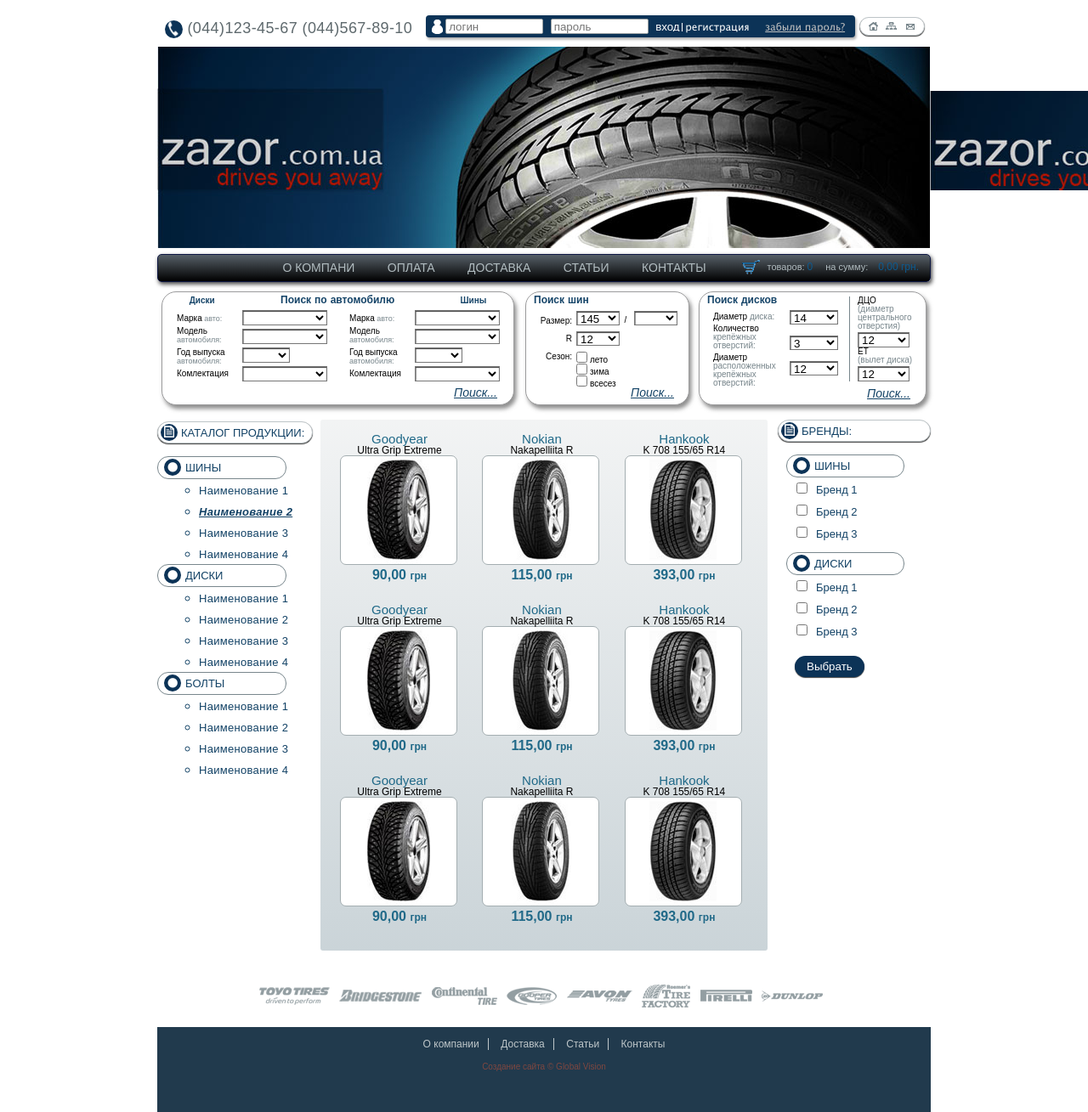
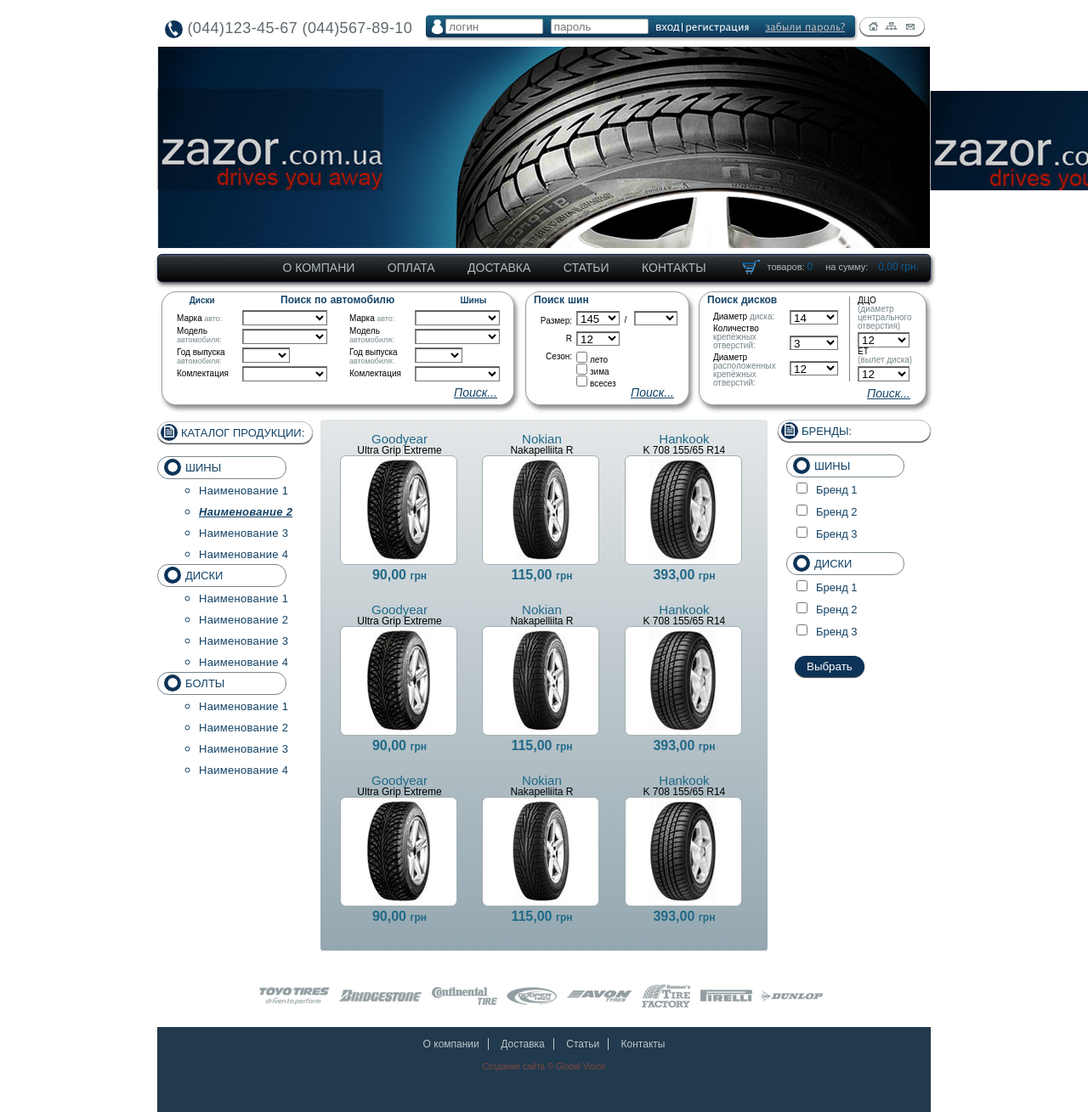
Before and after one commit to logolevel/homework6, a plain HTML site: page index.html in a window 1280 px wide. Shown: the top 1309 px of the page at 85% size. Drawn offline with Linux system fonts and the light colour scheme; files whose address does not match are found by name.

Commit message:
Edited some blocks gradient

```diff
--- a/css/style.css
+++ b/css/style.css
@@ -36,6 +36,12 @@ a {
 background-color: -moz-linear-gradient(top, rgb(12,51,87) 0%, rgb(30,101,132) 100%);
 background-color: -webkit-linear-gradient(top, rgb(12,51,87) 0%,rgb(30,101,132) 100%);
 background-color: linear-gradient(to bottom, rgb(12,51,87) 0%,rgb(30,101,132) 100%);
+}
+.blue-color-gr {
+	background: rgb(31,103,135);
+background: -moz-linear-gradient(top, rgb(31,103,135) 0%, rgb(12,51,87) 100%);
+background: -webkit-linear-gradient(top, rgb(31,103,135) 0%,rgb(12,51,87) 100%);
+background: linear-gradient(to bottom, rgb(31,103,135) 0%,rgb(12,51,87) 100%);
 }
 .sprite {
 	background-image: url(../img/sprite-icons.png);
@@ -189,10 +195,13 @@ box-shadow: 0px 1px 1px 0px rgba(0,0,0,0.75);
 	color: #b1bcc0;
 	padding-right: 13px;
 	padding-top: 3px;
-	background-image: linear-gradient(to top, #000 0%, #576068 100%);
 	border: 1px solid #0d1642;
 	border-radius: 5px;
 	box-shadow: 1.5px 2.6px 5px rgba(0, 0, 0, 0.75);
+	background: rgb(77,86,99);
+background: -moz-linear-gradient(top, rgb(77,86,99) 0%, rgb(58,64,70) 8%, rgb(45,50,54) 12%, rgb(2,2,2) 100%);
+background: -webkit-linear-gradient(top, rgb(77,86,99) 0%,rgb(58,64,70) 8%,rgb(45,50,54) 12%,rgb(2,2,2) 100%);
+background: linear-gradient(to bottom, rgb(77,86,99) 0%,rgb(58,64,70) 8%,rgb(45,50,54) 12%,rgb(2,2,2) 100%);
 }
 .menu {
 	float: right;
@@ -213,10 +222,10 @@ box-shadow: 0px 1px 1px 0px rgba(0,0,0,0.75);
 .menu a:hover {
 	background-color: #f60303;
 	color: #fff;
-	background-color: rgb(12,51,87);
-background-color: -moz-linear-gradient(top, rgb(12,51,87) 0%, rgb(30,101,132) 100%);
-background-color: -webkit-linear-gradient(top, rgb(12,51,87) 0%,rgb(30,101,132) 100%);
-background-color: linear-gradient(to bottom, rgb(12,51,87) 0%,rgb(30,101,132) 100%);
+	background: rgb(31,103,135);
+background: -moz-linear-gradient(top, rgb(31,103,135) 0%, rgb(12,51,87) 100%);
+background: -webkit-linear-gradient(top, rgb(31,103,135) 0%,rgb(12,51,87) 100%);
+background: linear-gradient(to bottom, rgb(31,103,135) 0%,rgb(12,51,87) 100%);
 
 }
 .basket {
@@ -518,10 +527,12 @@ a.active {
 .productions {
 	float: left;
 	width: 526px;
-	background-color: #fff;
-background-image: linear-gradient(to top, rgba(35, 75, 93, 0.24) 0%, rgba(201, 207, 209, 0.24) 100%);
 	border-radius: 3px;
 	padding-bottom: 22px;
+	background: rgb(228,231,232);
+background: -moz-linear-gradient(top, rgb(228,231,232) 0%, rgb(148,167,176) 100%);
+background: -webkit-linear-gradient(top, rgb(228,231,232) 0%,rgb(148,167,176) 100%);
+background: linear-gradient(to bottom, rgb(228,231,232) 0%,rgb(148,167,176) 100%);
 }
 .product {
 	margin-top: 15px;
--- a/index.html
+++ b/index.html
@@ -15,7 +15,7 @@
 					<span>(044)123-45-67</span>
 					<span>(044)567-89-10</span>
 				</div><!--end phones-->
-				<div class="registration blue-color">
+				<div class="registration blue-color-gr">
 					<span class="sprite user"></span>
 					<form action="#">
 						<input type="text" name="login" placeholder="логин" required>
```
